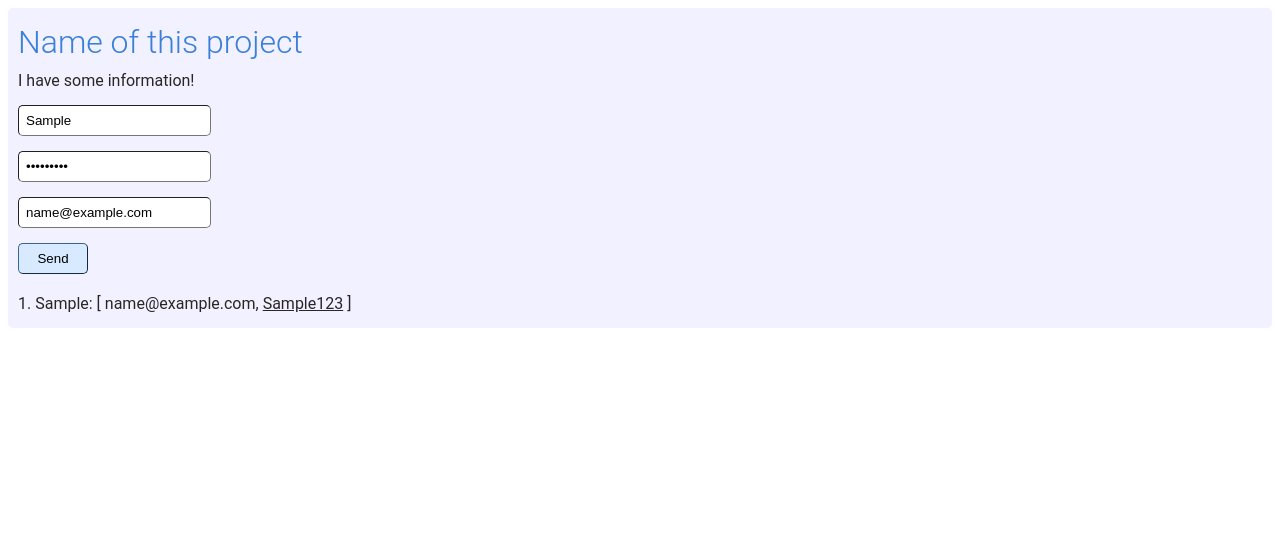
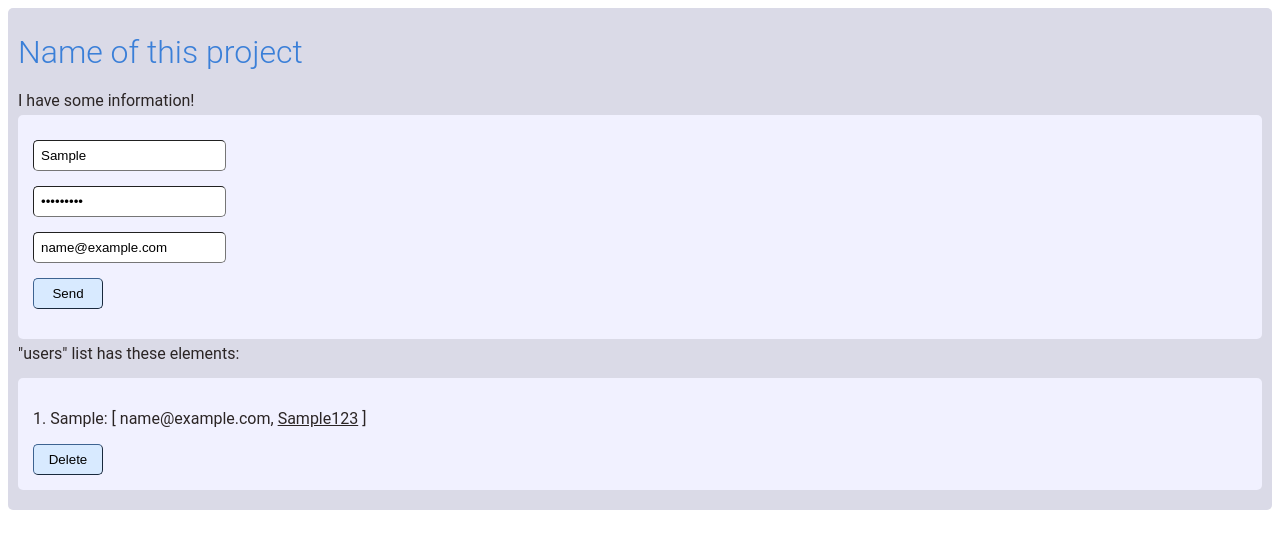
Before and after one commit to Yuskus/VueTestProject, a Vue app: page / in a window 1280 px wide. Both pictures are taken after typing "Sample", "Sample123", "name@example.com" into the empty fields and a click on the button "Send". Shown: the top 548 px of the page. Built offline with nearby package versions, Linux system fonts and the light colour scheme.

Commit message:
Component segregation

```diff
--- a/src/App.vue
+++ b/src/App.vue
@@ -1,5 +1,8 @@
 <script>
+import User from './components/User.vue'
+
 export default {
+  components: { User },
   data() {
     return {
       title: 'Name of this project',
@@ -24,6 +27,9 @@ export default {
           mail: this.userMail
         });
       }
+    },
+    deleteUser(index) {
+      this.users.splice(index, 1);
     }
   }
 }
@@ -31,15 +37,23 @@ export default {
 
 <template>
   <div class="app">
-    <h1 class="text-roboto">{{ title }}</h1>
-    <p class="text-roboto">{{ info }}</p>
-    <input type="text" v-model="userName" placeholder="Name" class="input"><br>
-    <input type="password" v-model="userPass" placeholder="Password" class="input"><br>
-    <input type="email" v-model="userMail" placeholder="Email" class="input"><br>
-    <button type="button" @click="send()" class="input">Send</button>
-    <p class="text-roboto" style="color: red">{{ error }}</p>
-    <p class="text-roboto" v-if="users.length == 0">"users" is empty!</p>
-    <p class="text-roboto" v-for="(el, index) in users" :key="index">{{ index+1 }}. {{ el.name }}: [ {{ el.mail }}, <u>{{ el.pass }}</u> ]</p>
+    <h1>{{ title }}</h1>
+    <p>{{ info }}</p>
+
+    <div class="block-input">
+      <input type="text" v-model="userName" placeholder="Name" class="input"><br>
+      <input type="password" v-model="userPass" placeholder="Password" class="input"><br>
+      <input type="email" v-model="userMail" placeholder="Email" class="input"><br>
+
+      <button type="button" @click="send()" class="input">Send</button>
+
+      <p style="color: red">{{ error }}</p>
+    </div>
+
+    <p v-if="users.length == 0">"users" list is empty!</p>
+    <p v-else>"users" list has these elements:</p>
+
+    <User v-for="(el, index) in users" :key="index" :user="el" :number="index+1" :deleteUser="deleteUser" />
   </div>
 </template>
 
@@ -49,15 +63,17 @@ export default {
   padding: 0;
 }
 
-.app {
-  padding: 10px;
+.block-input {
   background-color: rgb(241, 241, 255);
+  border-width: 1px;
   border-radius: 5px;
+  padding: 15px;
 }
 
-.text-roboto {
-  font-family: Roboto, Arial, Helvetica, sans-serif, system-ui;
-  padding: 5px 0px;
+.app {
+  background-color: rgb(218, 218, 231);
+  padding: 10px;
+  border-radius: 5px;
 }
 
 button {
@@ -78,12 +94,15 @@ button:hover {
 }
 
 h1 {
-  padding: 10px 0px;
+  padding: 15px 0px;
   color: rgb(58, 127, 216);
   font-weight: 300;
+  font-family: Roboto, Arial, Helvetica, sans-serif, system-ui;
 }
 
 p {
   color: rgb(43, 37, 37);
+  font-family: Roboto, Arial, Helvetica, sans-serif, system-ui;
+  padding: 5px 0px;
 }
 </style>
--- /dev/null
+++ b/src/components/User.vue
@@ -0,0 +1,53 @@
+<script>
+export default {
+    props: {
+        user: {
+            type: Object,
+            required: true
+        },
+        number: {
+            type: Number,
+            required: true
+        },
+        deleteUser: {
+            type: Function,
+            required: true
+        }
+    }
+}
+</script>
+
+<template>
+    <div class="block-user">
+        <p>{{ number }}. {{ user.name }}: [ {{ user.mail }}, <u>{{ user.pass }}</u> ]</p>
+        <button @click="deleteUser(index)">Delete</button>
+    </div>
+</template>
+
+<style scoped>
+.block-user {
+  background-color: rgb(241, 241, 255);
+  border-width: 1px;
+  border-radius: 5px;
+  padding: 15px;
+  margin: 10px 0px;
+}
+
+p {
+  color: rgb(43, 37, 37);
+  font-family: Roboto, Arial, Helvetica, sans-serif, system-ui;
+}
+
+button {
+  min-width: 70px;
+  background-color: rgb(216, 234, 255);
+  border-color: rgb(61, 99, 145);
+  border-width: 1px;
+  border-radius: 5px;
+  padding: 7px;
+}
+
+button:hover {
+  background-color: rgb(148, 195, 248);
+}
+</style>
```
